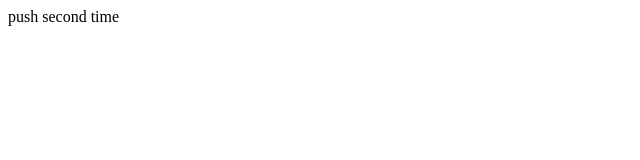
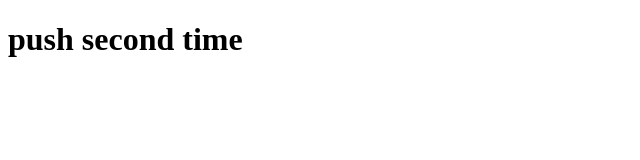
Before and after one commit to aryanyash186/local-code, a plain HTML site: page index.html in a window 1280 px wide. Shown: the whole page, without its empty margins (0-640 px from the left). Drawn offline with Linux system fonts and the light colour scheme.

Commit message:
new code

```diff
--- a/index.html
+++ b/index.html
@@ -6,6 +6,6 @@
     <title>local repo</title>
 </head>
 <body>
-    push second time
+    <h1>push second time</h1>
 </body>
 </html>
```
